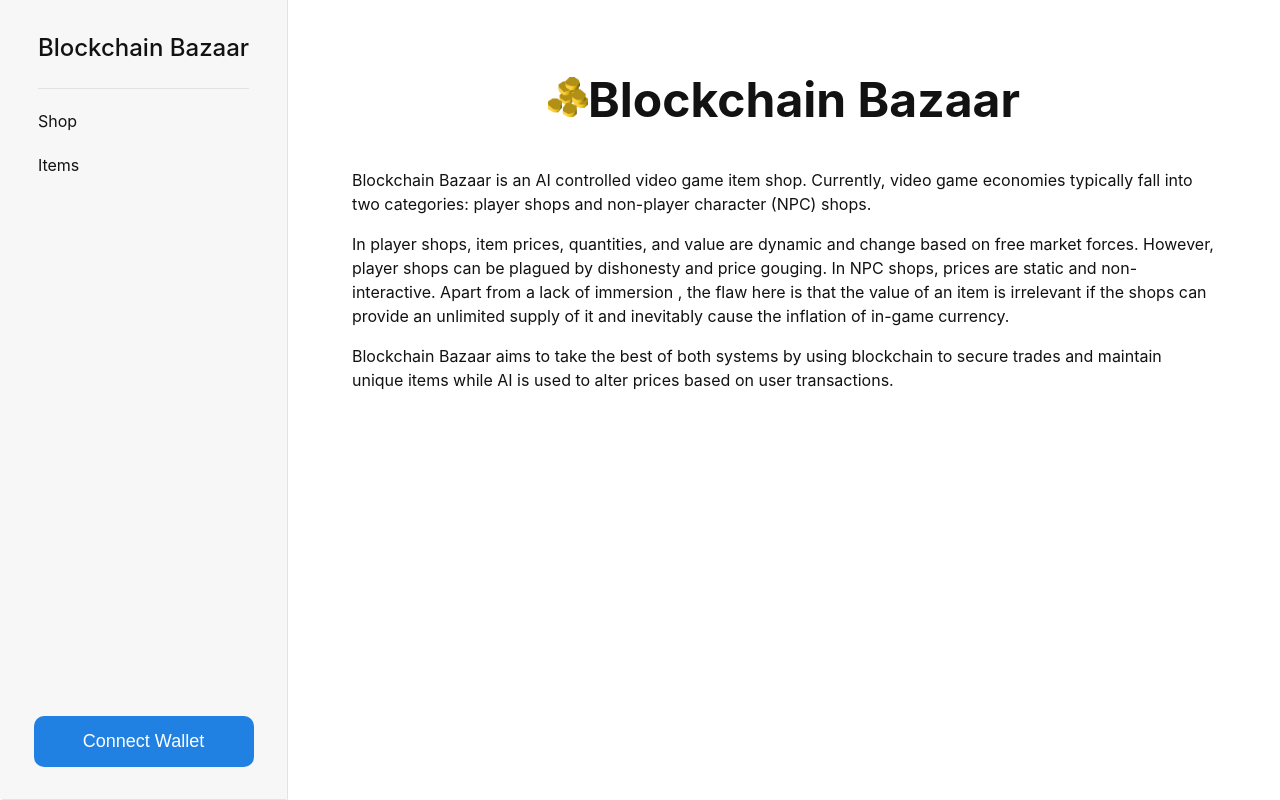
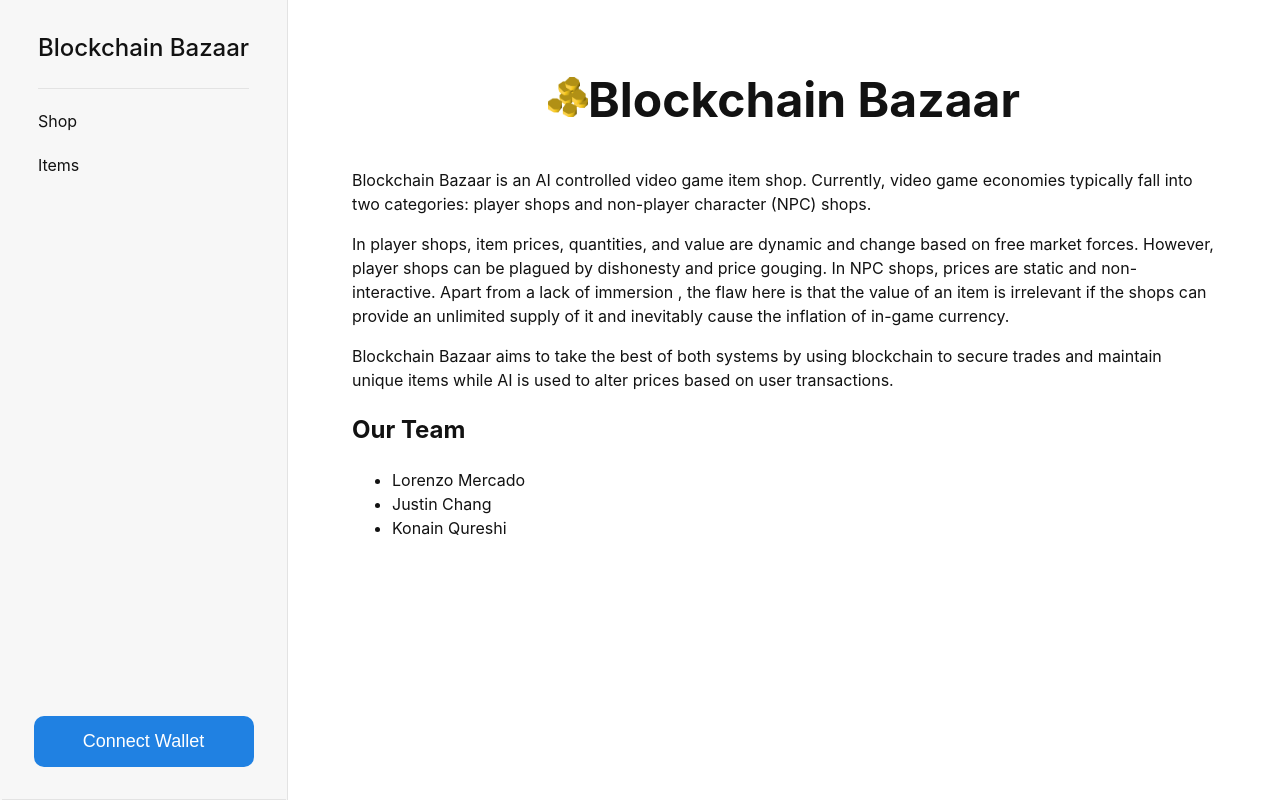
Before and after one commit to Insolitus-Labs/Blockchain-Bazaar, a React (Create React App) app in the folder frontend/: page / in a window 1280 px wide. Built offline with nearby package versions, Linux system fonts and the light colour scheme.

Commit message:
add team members

```diff
--- a/frontend/src/index.jsx
+++ b/frontend/src/index.jsx
@@ -39,6 +39,12 @@ function Home() {
               Blockchain Bazaar aims to take the best of both systems by using blockchain to secure trades and maintain unique items while AI is used to alter prices based on user transactions.
             </p>
           </body>
+          <h2>Our Team</h2>
+          <ul>
+            <li>Lorenzo Mercado</li>
+            <li>Justin Chang</li>
+            <li>Konain Qureshi</li>
+          </ul>
       </div>
   )
 }
```
